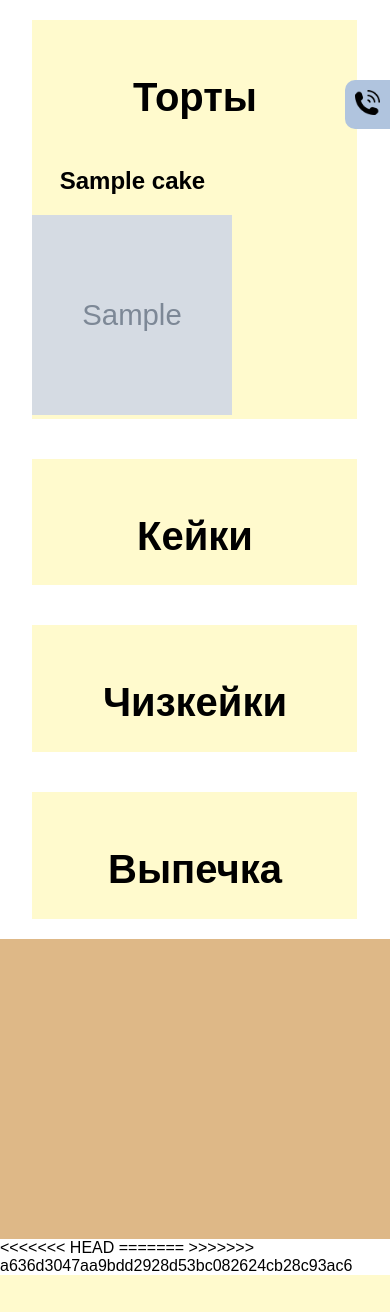
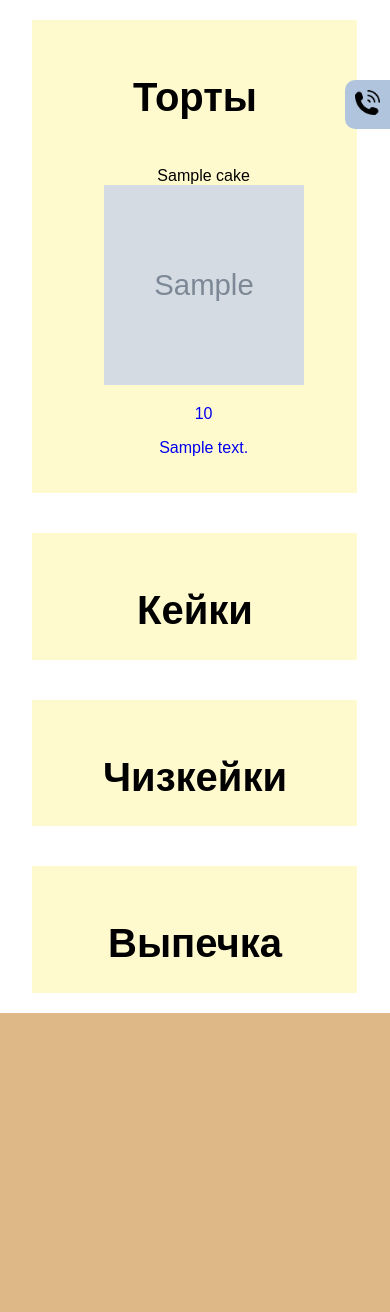
Before and after one commit to AnnaCake2019/AnnaCake, a PHP site: page /shop/show in a window 390 px wide. Shown: the part 120-1432 px from the top of the page. Before the commit the page ends 1395 px from the top, so only its background shows below. Run offline with PHP 8.4, Linux system fonts and the light colour scheme; tables that the repository leaves empty or names only in its code hold one stand-in row (values such as "Sample post"); grey boxes marked "Sample" are stand-in pictures.

Commit message:
twelve -v

```diff
--- a/public_html/css/shop.css
+++ b/public_html/css/shop.css
@@ -9,23 +9,34 @@
     margin-top: 55px;
     font-size: 40px;
 }
-.product{
+.assorted{
+
+}
+.products{
     display: flex;
-    justify-content: center;
-}
-.product div{
+    flex-direction: column;
     margin: 20px 10px 20px 10px;
     height: auto;
 }
-.product img{
-    height: 100px;
+.products img{
+    width: 200px;
+    height: 200px;
 }
-
+@media screen and (max-width: 1080px){
+    .product .col-s-4{
+        width: 40%
+    }
+}
 @media screen and (max-width: 700px){
     .product{
-     flex-direction: column-reverse;
+        display: flex;
+        flex-direction: column;
     }
-    .product div{
-        margin: 10px auto;
+    .product .col-xs-11{
+        width: 90%;
     }
+    .assorted .offset-xs-1{
+        margin-left: 8.333%
+    }
+
 }
--- a/public_html/css/template.css
+++ b/public_html/css/template.css
@@ -10,6 +10,30 @@ body{
 a{
     text-decoration: none;
 }
+
+/*Scroll start*/
+.fixedMenu nav{
+    position: fixed;
+    display: flex;
+    justify-content: center;
+    top: 0;
+    right: 0;
+    left: 0;
+    opacity: 0.7;
+    height: 10px;
+    background: lightslategrey;
+ }
+.fixedMenu ul{
+    margin-top: 0px;
+    color: white;
+    height: 10px;
+}
+/*Scroll end*/
+
+
+
+
+
 .header {
     padding-top: 20px;
     display: flex;
--- /dev/null
+++ b/public_html/js/fixedMenu.js
@@ -0,0 +1,12 @@
+window.addEventListener('scroll', fixedMenu);
+
+const fixedBloc = document.getElementById('fixed');
+const fixedBlocOffset = fixedBloc.offsetTop;
+
+function fixedMenu() {
+    if (window.pageYOffset > fixedBlocOffset){
+        fixedBloc.classList.add('fixedMenu')
+    }else {
+        fixedBloc.classList.remove('fixedMenu');
+    }
+}
--- a/src/Core/DB.php
+++ b/src/Core/DB.php
@@ -5,9 +5,9 @@ namespace Notorious\Shugar\Core;
 class DB
 {
     private $server = 'localhost';
-    private $dbName = 'annacake';
-    private $username = 'AnnaCake';
-    private $pwd = 'sweet';
+    private $dbName = 'project';
+    private $username = 'root';
+    private $pwd = '';
 
     private static $db;
     private $connection;
--- a/src/Core/MainRepository.php
+++ b/src/Core/MainRepository.php
@@ -27,4 +27,9 @@ class MainRepository implements Repository
         $sql = 'SELECT * FROM ' . basename(str_replace('\\', '/', $this->class)) . ' WHERE id=:id';
         return $this->db->paramsGetOne($sql, ['id'=>$id], $this->class);
     }
+
+    public function save($data)
+    {
+        // TODO: Implement save() method.
+    }
 }
--- a/src/Views/show.php
+++ b/src/Views/show.php
@@ -1,22 +1,14 @@
 <div class="row">
     <div class="offset-1 col-10 assorted">
         <h1>Торты</h1>
-<!--         <div class="row product">
-            <div class="col- col-3"><img src="/img/shop.jpg"><p>Название</p><p>цена</p></div>
-            <div class="col- col-3"><img src="/img/shop.jpg"><p>Название</p><p>цена</p></div>
-            <div class="col- col-3"><img src="/img/shop.jpg"><p>Название</p><p>цена</p></div>
-        </div>
-        <div class="row product">
-            <div class="col- col-3"><img src="/img/shop.jpg"><p>Название</p><p>цена</p></div>
-            <div class="col- col-3"><img src="/img/shop.jpg"><p>Название</p><p>цена</p></div>
-            <div class="col- col-3"><img src="/img/shop.jpg"><p>Название</p><p>цена</p></div>
-        </div> -->
-        <div style="display: flex">
+        <div class="row offset-2 offset-xs-1 product">
            <?php foreach ($cakes as $cake): ?>
-            <div>
+            <div class="col-xs-11 col-s-4 col-3 products"
                 <h2><?php echo $cake['title']; ?></h2>
                 <a href="/cake/show/<?php echo $cake['id'];?>">
-                    <img style="width: 200px; height: 200px;" src="/img/<?php echo $cake['img']; ?>">
+                    <img src="/img/Cake<?php echo $cake['img']; ?>">
+                    <p><?php echo $cake['price']; ?></p>
+                    <p><?php echo $cake['description']; ?></p>
                 </a>
             </div>
             <?php endforeach; ?>
--- a/src/Views/template.php
+++ b/src/Views/template.php
@@ -81,7 +81,8 @@
     </div>
 
     <a href="/"><img class="minlog" src="/img/logo.png" alt="logo"></a>
-    <nav class="menu">
+    <div id="fixed">
+        <nav id="fixed" class="menu">
             <ul>
                 <li><a href="/">Главная</a></li>
                 <li><a href="/shop/show">Магазин</a></li>
@@ -90,6 +91,7 @@
                 <li><a href="#basked">Корзина</a></li>
             </ul>
         </nav>
+    </div>
 </div>
 <?php include_once $content ?>
 <div class="row">
@@ -101,10 +103,8 @@
 </div>
 <script src="https://code.jquery.com/jquery-3.3.1.min.js"></script>
 <script src="/js/script.js"></script>
-<<<<<<< HEAD
-=======
 <script src="/js/communication.js"></script>
 <script src="/js/basked.js"></script>
->>>>>>> a636d3047aa9bdd2928d53bc082624cb28c93ac6
+<script src="/js/fixedMenu.js"></script>
 </body>
 </html>
```
Also changed, not shown: src/Controllers/AdminController.php (+6 -1 lines), public_html/img/Cake/4f6a306c94af679657ced7273b5ad4ea.jpg (added), public_html/img/Cake/571e32a9497bc9ce85a05dda04543fd6.jpg (added), 1 other file. Lines whose indentation alone changed are shown as unchanged.
